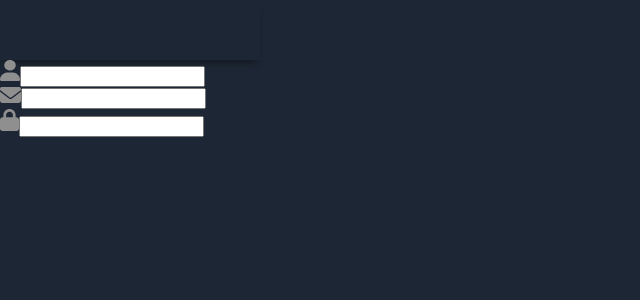
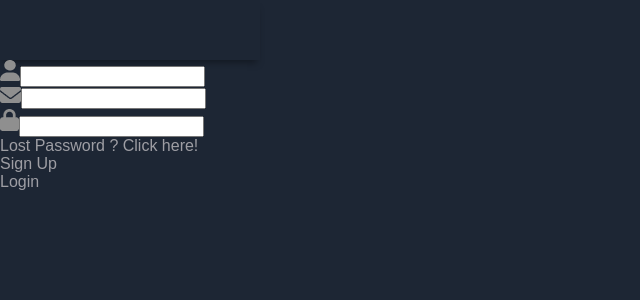
Before and after one commit to Shudhanshuarya09/Placement-Cell-App, a React (Vite) app: page / in a window 1280 px wide. Shown: the top 300 px of the page, without its empty margins (0-640 px from the left). Built offline with nearby package versions, Linux system fonts and the light colour scheme.

Commit message:
structure part complete

```diff
--- a/src/components/loginSignup/LoginSignup.jsx
+++ b/src/components/loginSignup/LoginSignup.jsx
@@ -28,6 +28,11 @@ const LoginSignup = () => {
           <input type="password" />
         </div>
       </div>
+<div className="forgot-password">Lost Password ? <span>Click here!</span></div>
+      <div className="submit-container">
+        <div className="submit">Sign Up</div>
+        <div className="submit">Login </div>
+      </div>
     </div>
   );
 };
```
